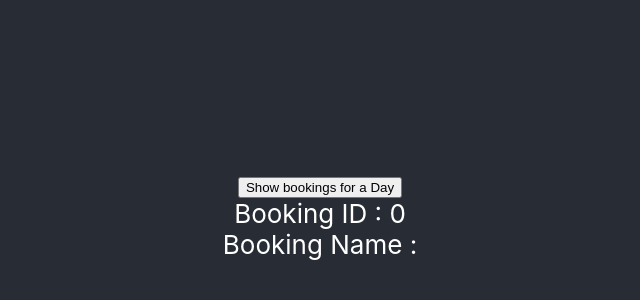
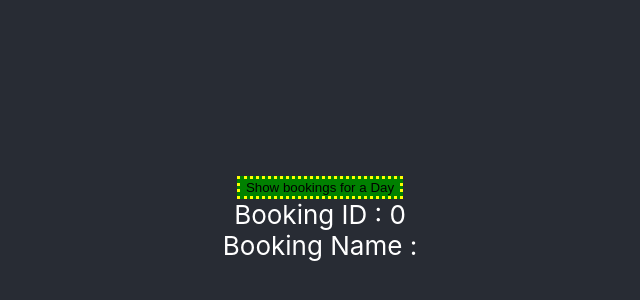
Before and after one commit to TomC13K/AC-frontend-react-ts, a React (Create React App) app: page / in a window 1280 px wide. Shown: the part 182-482 px from the top of the page, without its empty margins (320-960 px from the left). Built offline with nearby package versions, Linux system fonts and the light colour scheme.

Commit message:
added sgtyled components

```diff
--- a/package.json
+++ b/package.json
@@ -10,10 +10,12 @@
     "@types/node": "^16.11.58",
     "@types/react": "^18.0.18",
     "@types/react-dom": "^18.0.6",
+    "@types/styled-components": "^5.1.26",
     "axios": "^0.27.2",
     "react": "^18.2.0",
     "react-dom": "^18.2.0",
     "react-scripts": "^2.1.3",
+    "styled-components": "^5.3.5",
     "typescript": "^4.8.3",
     "web-vitals": "^2.1.4"
   },
--- a/src/components/calendar/CalendarDayComponent.tsx
+++ b/src/components/calendar/CalendarDayComponent.tsx
@@ -1,5 +1,6 @@
 import React, {FC, useEffect, useState} from "react";
 import { CalendarService } from "../../services/calendar.service";
+import { StyledButton } from './styles-calendar';
 
 
 const CalendarDayComponent: FC=()=> {
@@ -21,7 +22,7 @@ const CalendarDayComponent: FC=()=> {
 
     return (
         <>
-            <button onClick={getDayBookings}>Show bookings for a Day</button>
+            <StyledButton onClick={getDayBookings}>Show bookings for a Day</StyledButton>
             <div> Booking ID : {dayBookings.id}</div>
             <div>Booking Name : { dayBookings.bookingName}</div>
         </>
```
Also changed, not shown: 1 other file (tests, documents, lock files or other folders).
